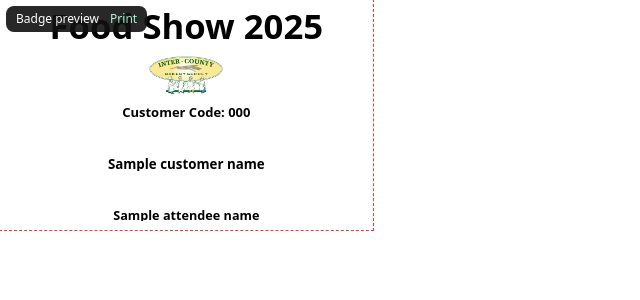
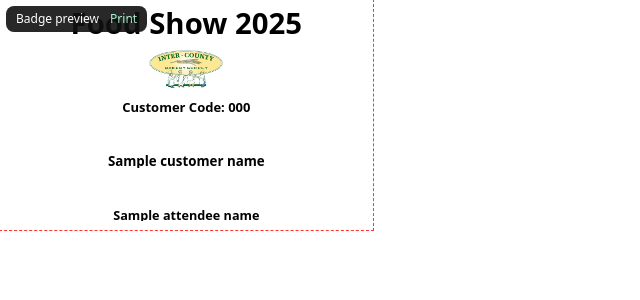
Before and after one commit to isfundakram/foodshow-app, a FastAPI app: template templates/badge.html in a window 1280 px wide. Shown: the top 300 px of the page, without its empty margins (0-640 px from the left). Run offline with FastAPI, Linux system fonts and the light colour scheme; the template is opened without the code that fills it: most values are stand-ins (such as "Sample title", 1, 10 or a date in 2020); parts of the project's set-up code (start-up, migrations or seed data) failed here and were passed over.

Commit message:
Update badge.html

```diff
--- a/templates/badge.html
+++ b/templates/badge.html
@@ -20,7 +20,7 @@
       --py: 2.2mm;
 
       /* Typography (tune if needed) */
-      --fs-title:    26pt;  /* “Food Show 2025” */
+      --fs-title:    22pt;  /* “Food Show 2025” */
       --fs-code:     15pt;  /* Customer Code line */
       --fs-customer: 22pt;  /* Customer Name */
       --fs-attendee: 50pt;  /* Attendee Name (largest) */
```
